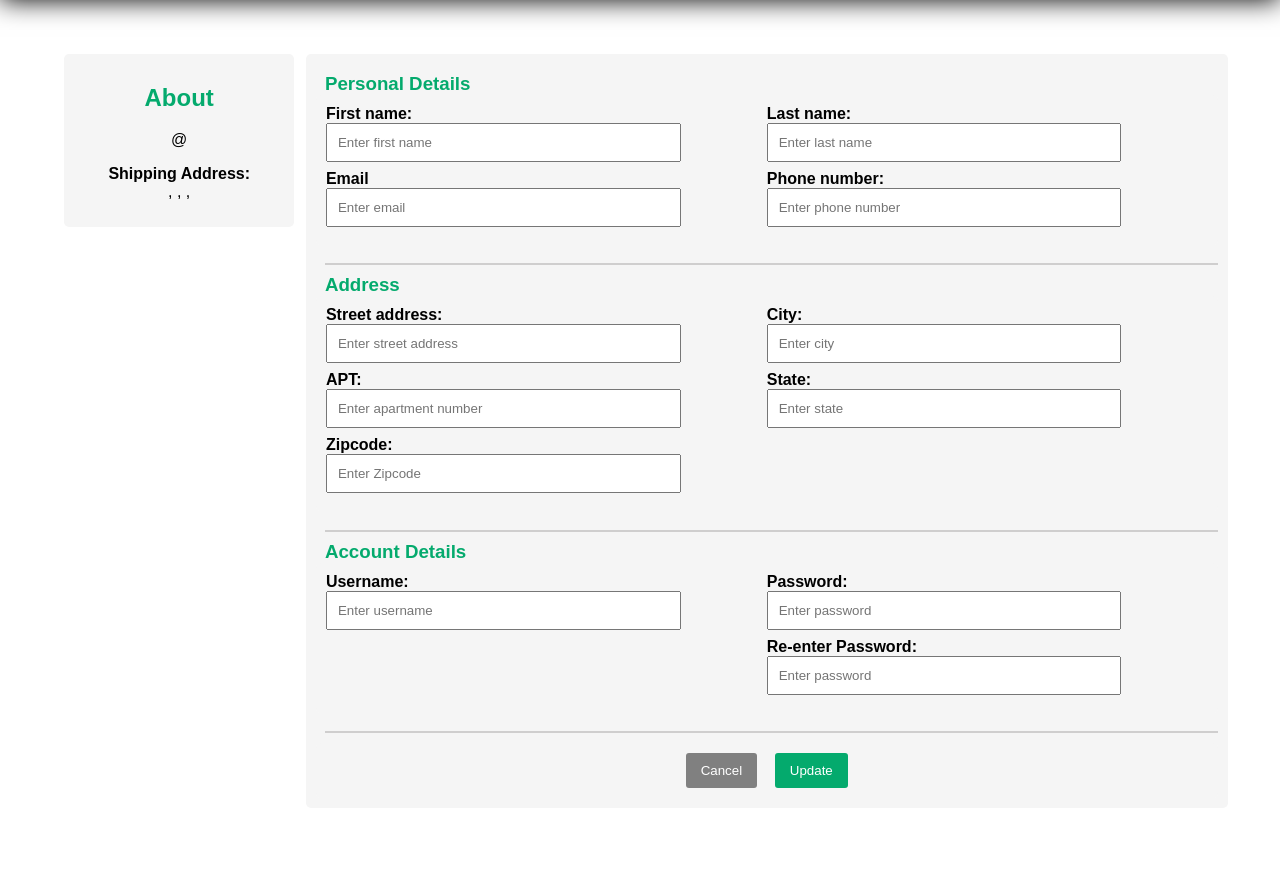
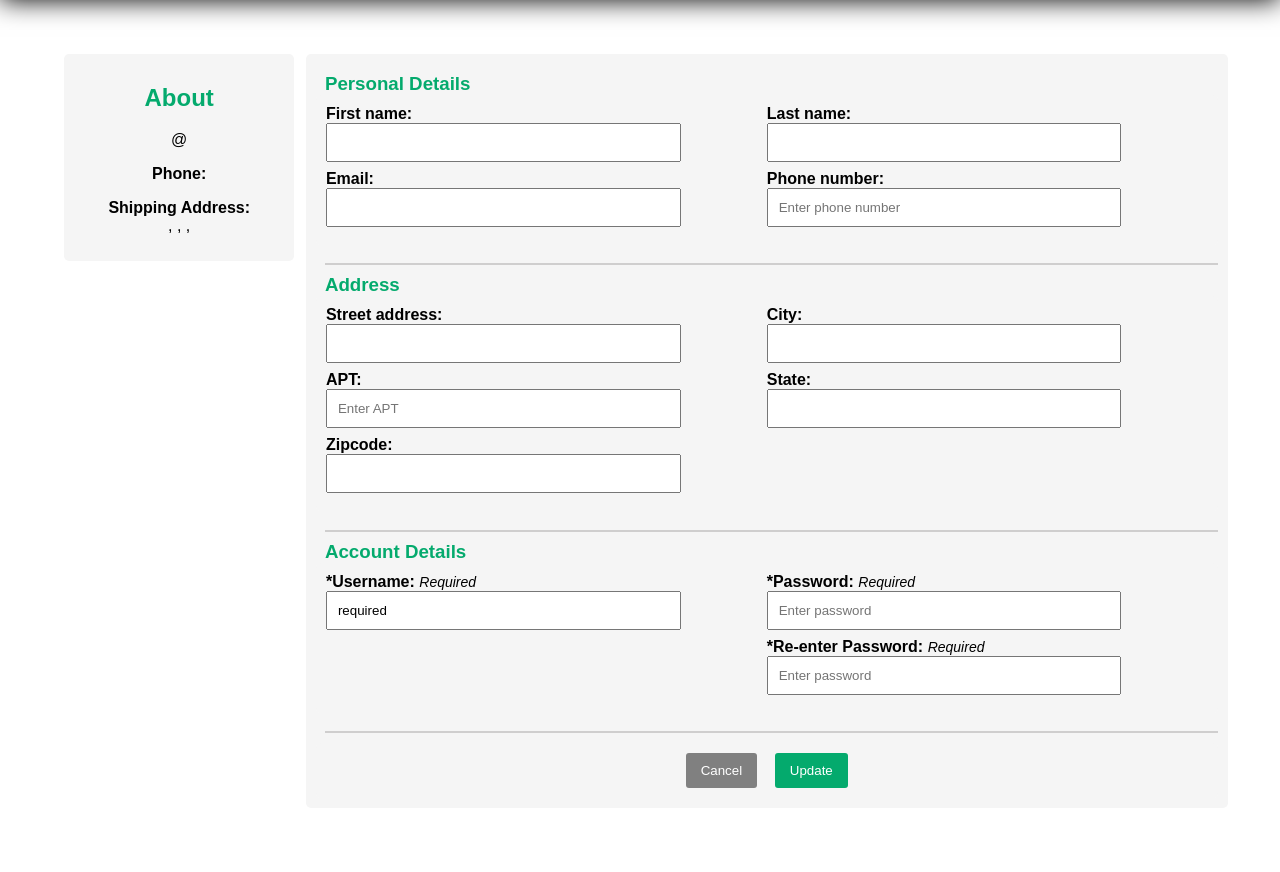
Before and after one commit to leecavazos/COSC3380_Project, a PHP site: page /pages/accountDetails.php in a window 1280 px wide. Shown: the part 100-972 px from the top of the page. Run offline with PHP 8.4, Linux system fonts and the light colour scheme; the visitor is signed in with stand-in values (Sample User, id 1); data that the repository does not hold is empty.

Commit message:
Update account details page

```diff
--- a/POS/pages/accountDetails.php
+++ b/POS/pages/accountDetails.php
@@ -68,7 +68,7 @@
             <p id="displayEmail"><?php echo $row['Email']?></p>
             <h2 id="about">About</h2>
             <p><?php echo '@' . $row['Username']?></p>
-            <p><?php echo $row['Phone_number']?></p>
+            <p><?php echo '<b>Phone: </b>'. $row['Phone_number']?></p>
             <p><span style="font-weight: 600">Shipping Address:</span><br>
             <?php echo $row['Street_address'] . ', ';
             if($row['APT']) {
@@ -86,17 +86,19 @@
                         <div class="flex-grid">
                             <div class="col">
                                 <label for="First_name"><b>First name:</b></label>
-                                <input type="text" name="First_name" id="First_name" placeholder="Enter first name" required>
+                                <input type="text" name="First_name" id="First_name" placeholder="<?= $row['First_name'] ?>" value=<?= $row['First_name'] ?> >
 
-                                <label for="Email"><b>Email</b></label>
-                                <input type="email" name="Email" id="Email" placeholder="Enter email" required>
+                                <label for="Email"><b>Email:</b></label>
+                                <input type="email" name="Email" id="Email" placeholder="<?= $row['Email'] ?>" value=<?= $row['Email'] ?> >
                             </div>
                             <div class="col">
                                 <label for="Last_name"><b>Last name:</b></label>
-                                <input type="text" name="Last_name" id="Last_name" placeholder="Enter last name" required>
+                                <input type="text" name="Last_name" id="Last_name" placeholder="<?= $row['Last_name'] ?>" value=<?= $row['Last_name'] ?> >
 
                                 <label for="Phone_number"><b>Phone number:</b></label>
-                                <input type="text" name="Phone_number" id="Phone_number" placeholder="Enter phone number">
+                                <input type="text" name="Phone_number" id="Phone_number" placeholder="<?php if ($row['Phone_number'])
+                                                                                                                echo $row['Phone_number'];
+                                                                                                            else echo 'Enter phone number';?>" value=<?= $row['Phone_number']?>>
                             </div>
                         </div>
                     </div>
@@ -107,20 +109,22 @@
                         <div class="flex-grid">
                             <div class="col">
                                 <label for="Street_address"><b>Street address:</b></label>
-                                <input type="text" name="Street_address" id="Street_address" placeholder="Enter street address" required>
+                                <input type="text" name="Street_address" id="Street_address" placeholder="<?= $row['Street_address'] ?>" value="<?= $row['Street_address'] ?>">
 
                                 <label for="APT"><b>APT:</b></label>
-                                <input type="text" name="APT" id="APT" placeholder="Enter apartment number">
+                                <input type="text" name="APT" id="APT" placeholder="<?php if ($row['APT'])
+                                                                                                echo $row['APT'];
+                                                                                            else echo 'Enter APT';?>" value="<?= $row['APT'] ?>" >
 
                                 <label for="Zip"><b>Zipcode:</b></label>
-                                <input type="text" name="Zip" id="Zip" placeholder="Enter Zipcode" required>
+                                <input type="text" name="Zip" id="Zip" placeholder="<?= $row['Zip'] ?>" value=<?= $row['Zip'] ?>>
                             </div>
                             <div class="col">
                                 <label for="City"><b>City:</b></label>
-                                <input type="text" name="City" id="City" placeholder="Enter city" required>
+                                <input type="text" name="City" id="City" placeholder="<?= $row['City'] ?>" value=<?= $row['City'] ?>>
 
                                 <label for="State"><b>State:</b></label>
-                                <input type="text" name="State" id="State" placeholder="Enter state" required>
+                                <input type="text" name="State" id="State" placeholder="<?= $row['State'] ?>" value=<?= $row['State'] ?>>
                             </div>
                         </div>
                     </div>
@@ -130,14 +134,14 @@
                     <div class="grid-item2">
                         <div class="flex-grid">
                             <div class="col">
-                                <label for="Username"><b>Username:</b></label>
-                                <input type="text" name="Username" id="Username" placeholder="Enter username" required>
+                                <label for="Username"><b>*Username: </b><i style="font-size: 14px">Required</i></label>
+                                <input type="text" name="Username" id="Username" placeholder="<?= $row['Username'] ?>" value =<?= $row['Username'] ?> required>
                             </div>
                             <div class="col">
-                                <label for="Password"><b>Password:</b></label>
+                                <label for="Password"><b>*Password: </b><i style="font-size: 14px">Required</i></label>
                                 <input type="password" name="Password" id="Password" placeholder="Enter password" onkeyup="matchPasswords()" required>
 
-                                <label for="RePassword"><b>Re-enter Password:</b></label>
+                                <label for="RePassword"><b>*Re-enter Password: </b><i style="font-size: 14px">Required</i></label>
                                 <input type="password" name="RePassword" id="RePassword" placeholder="Enter password" onkeyup="matchPasswords()" required>
                                 <div id="confirmPassword">❗ Passwords do not match.</div>
 
```
